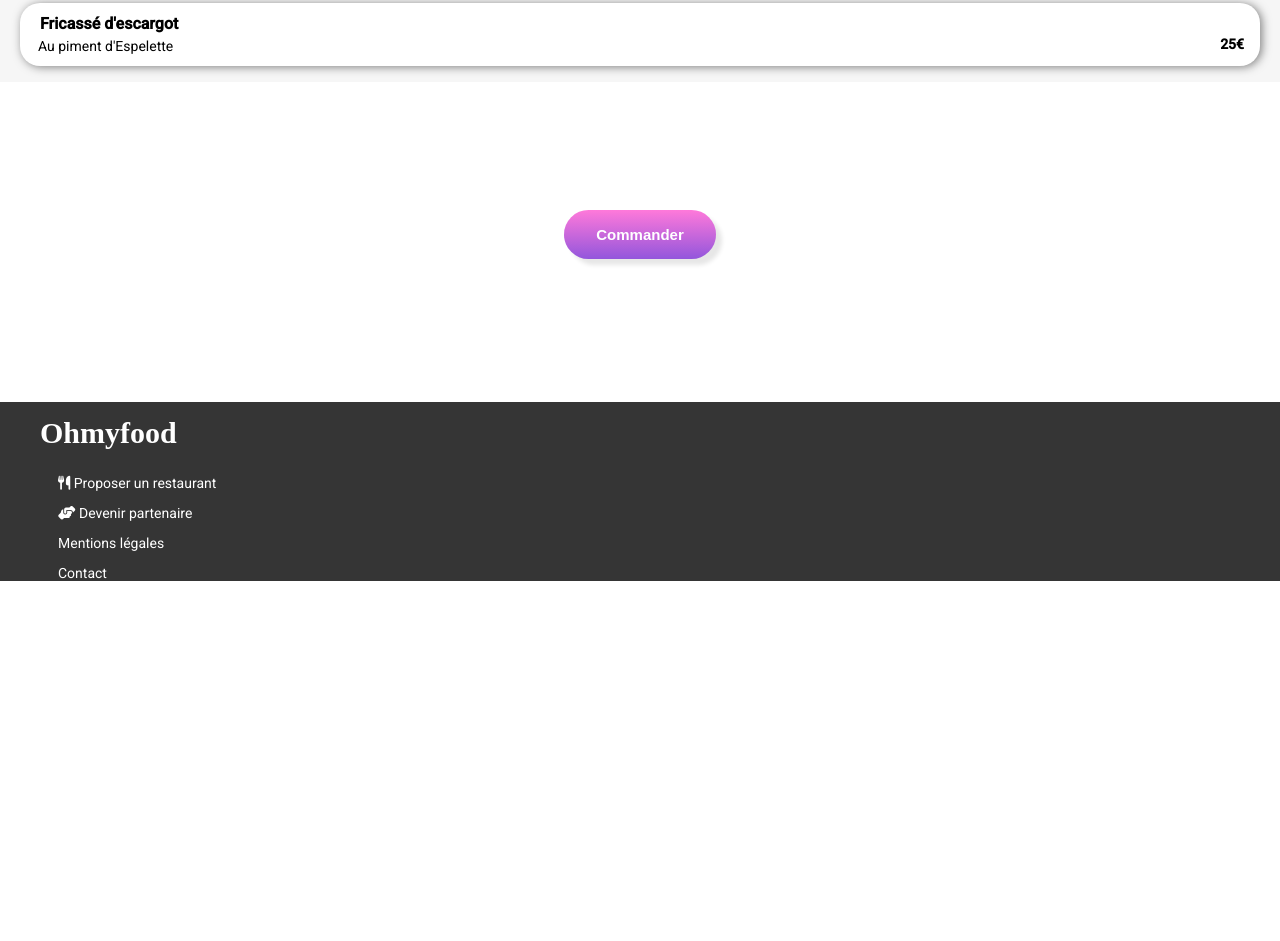
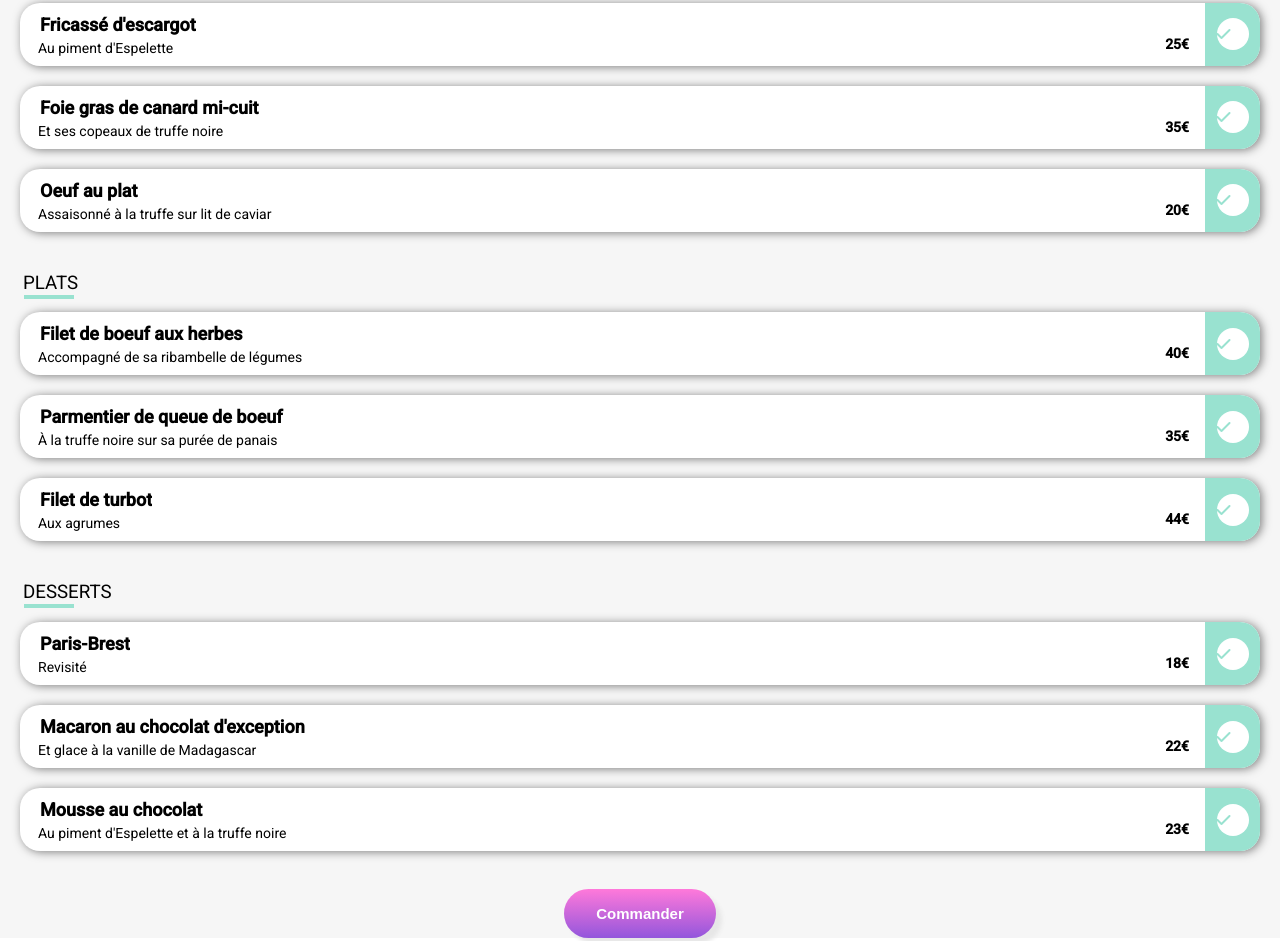
Before and after one commit to Kprisar/LepretrePrisca_3_07042022, a website: page restos/la-palette-du-gout/resto.html in a window 1280 px wide. Shown: the part 777-1718 px from the top of the page. Before the commit the page ends 1372 px from the top, so only its background shows below. Drawn offline with Linux system fonts and the light colour scheme; a web font is replaced by a local one.

Commit message:
menu animation

```diff
--- a/restos/la-palette-du-gout/resto.html
+++ b/restos/la-palette-du-gout/resto.html
@@ -43,10 +43,114 @@
            <i class="fas fa-check"></i>
           </div>
         </div>
-
-    </section>
-
-    <section class="order">
+      </section>
+      <section class="menus__simple">
+        <div class="menus__category">
+          <div class="menus-item">
+              <div class="menus-item__description">
+                <h4>Foie gras de canard mi-cuit</h4>
+                <p>Et ses copeaux de truffe noire</p>
+              </div>
+            <p class="menus-item__prix">35€</p>
+            <div class="menus-item__check">
+             <i class="fas fa-check"></i>
+            </div>
+          </div>
+        </section>
+        <section class="menus__simple">
+          <div class="menus__category">
+            <div class="menus-item">
+                <div class="menus-item__description">
+                  <h4>Oeuf au plat</h4>
+                  <p>Assaisonné à la truffe sur lit de caviar</p>
+                </div>
+              <p class="menus-item__prix">20€</p>
+              <div class="menus-item__check">
+               <i class="fas fa-check"></i>
+              </div>
+            </div>
+          </section>
+          <h3>Plats</h3>
+      <section class="menus__simple">
+      <div class="menus__category">
+        <div class="menus-item">
+            <div class="menus-item__description">
+              <h4>Filet de boeuf aux herbes</h4>
+              <p>Accompagné de sa ribambelle de légumes</p>
+            </div>
+          <p class="menus-item__prix">40€</p>
+          <div class="menus-item__check">
+           <i class="fas fa-check"></i>
+          </div>
+        </div>
+      </section>
+      <section class="menus__simple">
+        <div class="menus__category">
+          <div class="menus-item">
+              <div class="menus-item__description">
+                <h4>Parmentier de queue de boeuf</h4>
+                <p>À la truffe noire sur sa purée de panais</p>
+              </div>
+            <p class="menus-item__prix">35€</p>
+            <div class="menus-item__check">
+             <i class="fas fa-check"></i>
+            </div>
+          </div>
+        </section>
+        <section class="menus__simple">
+          <div class="menus__category">
+            <div class="menus-item">
+                <div class="menus-item__description">
+                  <h4>Filet de turbot</h4>
+                  <p>Aux agrumes</p>
+                </div>
+              <p class="menus-item__prix">44€</p>
+              <div class="menus-item__check">
+               <i class="fas fa-check"></i>
+              </div>
+            </div>
+          </section>
+          <h3>Desserts</h3>
+      <section class="menus__simple">
+      <div class="menus__category">
+        <div class="menus-item">
+            <div class="menus-item__description">
+              <h4>Paris-Brest</h4>
+              <p>Revisité</p>
+            </div>
+          <p class="menus-item__prix">18€</p>
+          <div class="menus-item__check">
+           <i class="fas fa-check"></i>
+          </div>
+        </div>
+      </section>
+      <section class="menus__simple">
+        <div class="menus__category">
+          <div class="menus-item">
+              <div class="menus-item__description">
+                <h4>Macaron au chocolat d'exception</h4>
+                <p>Et glace à la vanille de Madagascar</p>
+              </div>
+            <p class="menus-item__prix">22€</p>
+            <div class="menus-item__check">
+             <i class="fas fa-check"></i>
+            </div>
+          </div>
+        </section>
+        <section class="menus__simple">
+          <div class="menus__category">
+            <div class="menus-item">
+                <div class="menus-item__description">
+                  <h4>Mousse au chocolat</h4>
+                  <p>Au piment d'Espelette et à la truffe noire</p>
+                </div>
+              <p class="menus-item__prix">23€</p>
+              <div class="menus-item__check">
+               <i class="fas fa-check"></i>
+              </div>
+            </div>
+          </section>
+        <section class="order">
       <button>Commander</button>
 
     </section>
--- a/sass/pages/_resto.scss
+++ b/sass/pages/_resto.scss
@@ -1,9 +1,7 @@
 
 
 header {
-    &::before {
-        transition: transform 200ms;
-    }
+
     &:hover::before {
         @include transform-zoom ($zoom-level:1.20, $transformation: translateY(-50%));
     }
@@ -13,6 +11,7 @@ header {
     left: 30px;
     top: 50%;
     transform: translateY(-50%);
+    transition: transform 200ms;
     font-size: 30px;
     }
 }
@@ -57,7 +56,6 @@ header {
 }
 .resto-main {
     background-color: $lightergrey;
-    height: 140px;
     & h3 {
         margin-top: 0px;
         margin-left: 23px;
@@ -86,6 +84,8 @@ header {
 
 .menus__simple {
     margin-right: 20px;
+    margin-bottom: 20px;
+
 }
 
 
@@ -98,6 +98,17 @@ header {
     border-radius: 20px;
     margin-left: 20px;
     filter: drop-shadow(2px 1px 5px $lightgrey);
+    animation: appear 1s;
+    @for $i from 1 through 3{
+        &:nth-child(#{$i}) {
+        animation-delay: 100ms *$i;
+        }
+        }
+
+
+}
+
+
         i {
             display: flex;
             align-items: center;
@@ -107,6 +118,7 @@ header {
             width: 32px;
             border-radius: 50%;
             color:$tertiary;
+
         }
             :hover {
                 .menus-item__check{
@@ -115,7 +127,7 @@ header {
             }
 
         }
-}
+
 
 .menus-item {
     display: flex;
@@ -123,6 +135,7 @@ header {
     overflow: hidden;
     white-space: nowrap;
     text-overflow: ellipsis;
+
         &__check {
         background-color: $tertiary;
         $button-width:55px;
@@ -142,8 +155,9 @@ header {
 
 .menus-item__description {
     overflow: hidden;
+
    h4 {
-    font-size: 200;
+    font-size: 18px;
     margin-top: 6px;
     margin-bottom: 0px;
     padding: 5px 0px 0px 20px;
@@ -165,19 +179,14 @@ header {
     padding: 16px;
     display: flex;
     padding-top: 28px;
+
 }
 
 
 section.order {
-    height: 40vh;
     display: grid;
     place-items: center;
     button {
         @include base-button;
     }
 }
-
-
-footer {
-    margin-top: 320px;
-}
--- a/sass/utils/animations.scss
+++ b/sass/utils/animations.scss
@@ -1,6 +1,4 @@
-
-@mixin quarterspin {
-    @keyframes quarterspin {
+@keyframes quaterspin {
         0% {
             transform: rotate (-270deg);
         }
@@ -8,4 +6,12 @@
             transform: rotate (0);
         }
     }
-}
+
+@keyframes appear {
+        0% {
+            transform: scale(0);
+        }
+        100% {
+            transform: scale(1);
+        }
+    }
```
Also changed, not shown: css/style.css, 1 other file.
